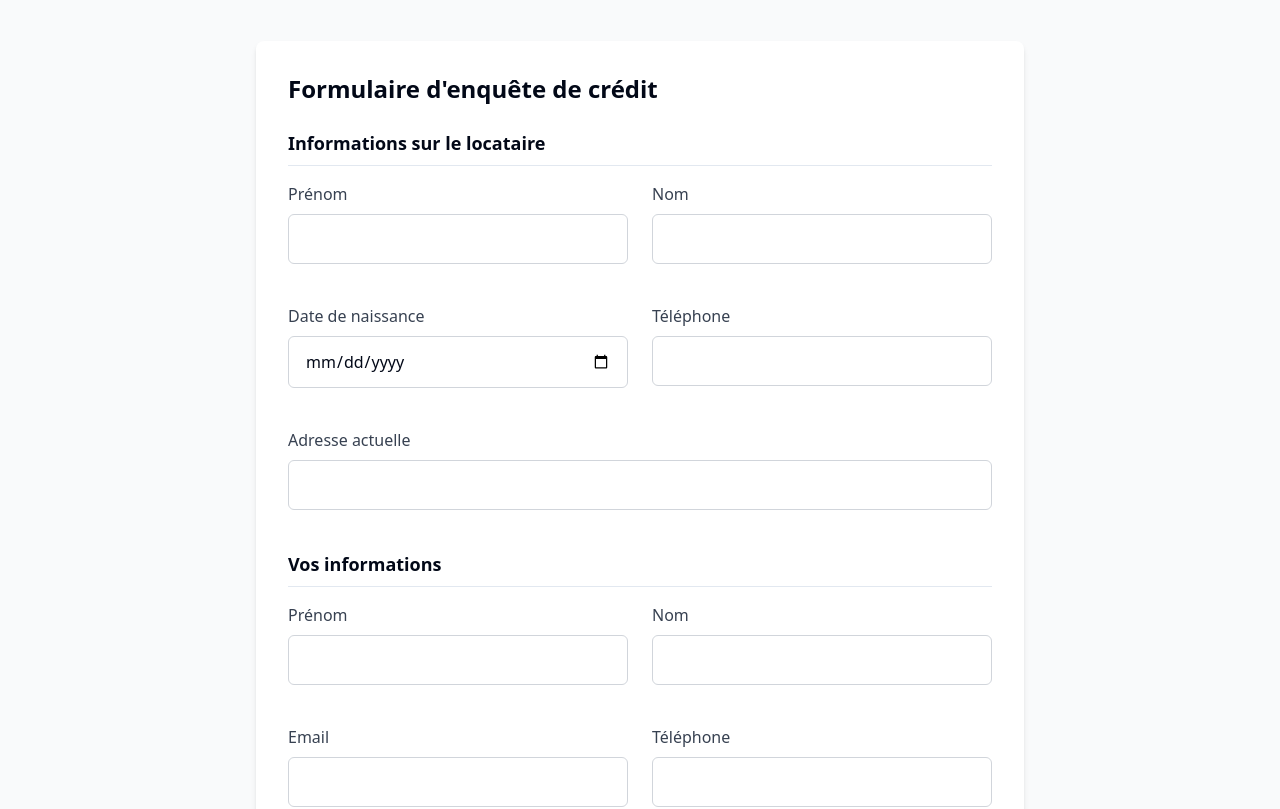
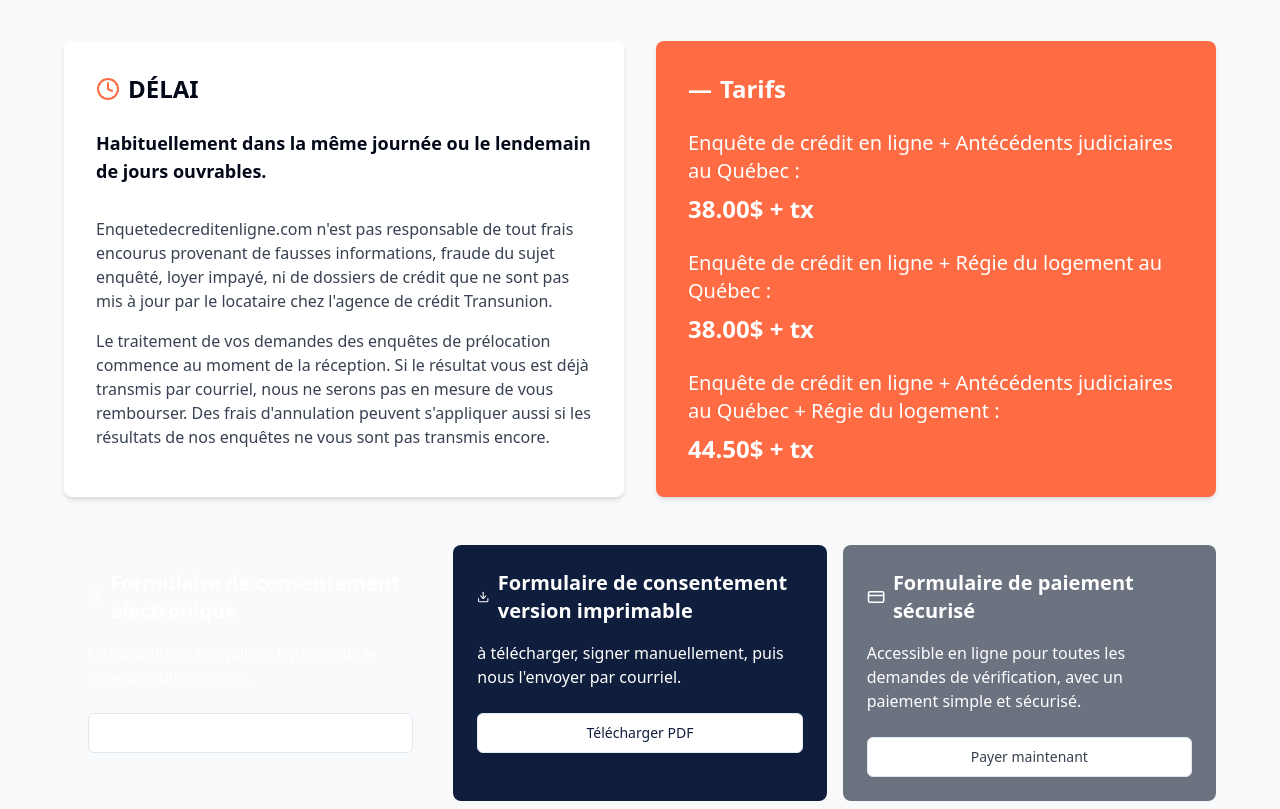
Before and after one commit to Achref23illi/credit-locataire-renaissance, a React (Vite) app: page /demande/credit in a window 1280 px wide. Shown: the part 300-1109 px from the top of the page. Built offline with nearby package versions, Linux system fonts and the light colour scheme.

Commit message:
feat: Add hero section to credit request
Replaced the form with a hero section on the credit request page.

```diff
--- a/src/pages/CreditRequest.tsx
+++ b/src/pages/CreditRequest.tsx
@@ -2,7 +2,9 @@
 import React from 'react';
 import Header from '@/components/Header';
 import Footer from '@/components/Footer';
-import RequestForm from '@/components/RequestForm';
+import { Link } from 'react-router-dom';
+import { Button } from '@/components/ui/button';
+import { Clock, FileText, Download, CreditCard } from 'lucide-react';
 
 const CreditRequest = () => {
   return (
@@ -13,15 +15,96 @@ const CreditRequest = () => {
         <div className="container-custom">
           <h1 className="text-3xl md:text-4xl font-bold mb-4 text-center">Demande d'enquête de crédit</h1>
           <p className="text-gray-600 text-center mb-12 max-w-2xl mx-auto">
-            Remplissez ce formulaire pour obtenir un rapport complet sur la situation financière
+            Obtenez un rapport complet sur la situation financière
             et les antécédents de crédit de votre futur locataire.
           </p>
 
-          <div className="max-w-3xl mx-auto">
-            <RequestForm
-              type="credit"
-              title="Formulaire d'enquête de crédit"
-            />
+          <div className="grid grid-cols-1 lg:grid-cols-2 gap-8 mb-12">
+            <div className="bg-white p-8 rounded-lg shadow-md">
+              <h2 className="text-2xl font-bold mb-6 flex items-center gap-2">
+                <Clock className="text-orange" /> DÉLAI
+              </h2>
+              <p className="text-lg mb-4">
+                <span className="font-bold">Habituellement dans la même journée ou le lendemain de jours ouvrables.</span>
+              </p>
+
+              <div className="mt-8 space-y-4 text-gray-700">
+                <p>
+                  Enquetedecreditenligne.com n'est pas responsable de tout frais encourus
+                  provenant de fausses informations, fraude du sujet enquêté, loyer impayé,
+                  ni de dossiers de crédit que ne sont pas mis à jour par le locataire chez l'agence
+                  de crédit Transunion.
+                </p>
+                <p>
+                  Le traitement de vos demandes des enquêtes de prélocation commence au
+                  moment de la réception. Si le résultat vous est déjà transmis par courriel,
+                  nous ne serons pas en mesure de vous rembourser. Des frais d'annulation
+                  peuvent s'appliquer aussi si les résultats de nos enquêtes ne vous sont pas
+                  transmis encore.
+                </p>
+              </div>
+            </div>
+
+            <div className="bg-orange text-white p-8 rounded-lg shadow-md">
+              <h2 className="text-2xl font-bold mb-6 flex items-center">
+                <span className="mr-2">—</span> Tarifs
+              </h2>
+
+              <div className="space-y-6">
+                <div>
+                  <h3 className="text-xl font-medium mb-2">
+                    Enquête de crédit en ligne + Antécédents judiciaires au Québec :
+                  </h3>
+                  <p className="text-2xl font-bold">38.00$ + tx</p>
+                </div>
+
+                <div>
+                  <h3 className="text-xl font-medium mb-2">
+                    Enquête de crédit en ligne + Régie du logement au Québec :
+                  </h3>
+                  <p className="text-2xl font-bold">38.00$ + tx</p>
+                </div>
+
+                <div>
+                  <h3 className="text-xl font-medium mb-2">
+                    Enquête de crédit en ligne + Antécédents judiciaires au Québec + Régie du logement :
+                  </h3>
+                  <p className="text-2xl font-bold">44.50$ + tx</p>
+                </div>
+              </div>
+            </div>
+          </div>
+
+          <div className="grid grid-cols-1 md:grid-cols-3 gap-4">
+            <div className="bg-orange-500 text-white p-6 rounded-lg">
+              <h3 className="text-xl font-bold mb-4 flex items-center gap-2">
+                <FileText className="h-5 w-5" /> Formulaire de consentement électronique
+              </h3>
+              <p className="mb-6">Le locataire le remplit en ligne, nous le recevons directement.</p>
+              <Button variant="outline" className="text-orange-500 bg-white hover:bg-gray-100 hover:text-orange-600 w-full">
+                Remplir en ligne
+              </Button>
+            </div>
+
+            <div className="bg-navy text-white p-6 rounded-lg">
+              <h3 className="text-xl font-bold mb-4 flex items-center gap-2">
+                <Download className="h-5 w-5" /> Formulaire de consentement version imprimable
+              </h3>
+              <p className="mb-6">à télécharger, signer manuellement, puis nous l'envoyer par courriel.</p>
+              <Button variant="outline" className="text-navy bg-white hover:bg-gray-100 hover:text-navy-dark w-full">
+                Télécharger PDF
+              </Button>
+            </div>
+
+            <div className="bg-gray-500 text-white p-6 rounded-lg">
+              <h3 className="text-xl font-bold mb-4 flex items-center gap-2">
+                <CreditCard className="h-5 w-5" /> Formulaire de paiement sécurisé
+              </h3>
+              <p className="mb-6">Accessible en ligne pour toutes les demandes de vérification, avec un paiement simple et sécurisé.</p>
+              <Button variant="outline" className="text-gray-700 bg-white hover:bg-gray-100 hover:text-gray-800 w-full">
+                Payer maintenant
+              </Button>
+            </div>
           </div>
         </div>
       </div>
```
